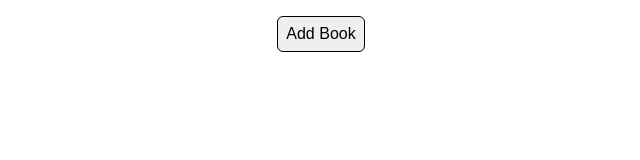
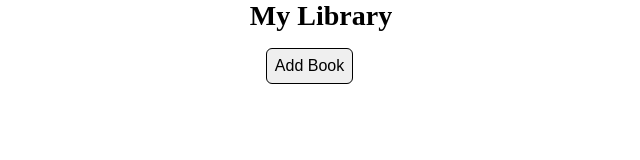
Before and after one commit to astrosuka/library, a plain HTML site: page index.html in a window 1280 px wide. Shown: the whole page, without its empty margins (319-959 px from the left). Drawn offline with Linux system fonts and the light colour scheme.

Commit message:
Add header for h1 and button

```diff
--- a/index.html
+++ b/index.html
@@ -7,7 +7,10 @@
     <link rel="stylesheet" href="style.css">
 </head>
 <body>
-    <button id="addBook">Add Book</button>
+    <header>
+        <h1>My Library</h1>
+        <button id="addBook">Add Book</button>
+    </header>
 
     <dialog id="addBookDialog">
         <form method="dialog" class="form">
```
